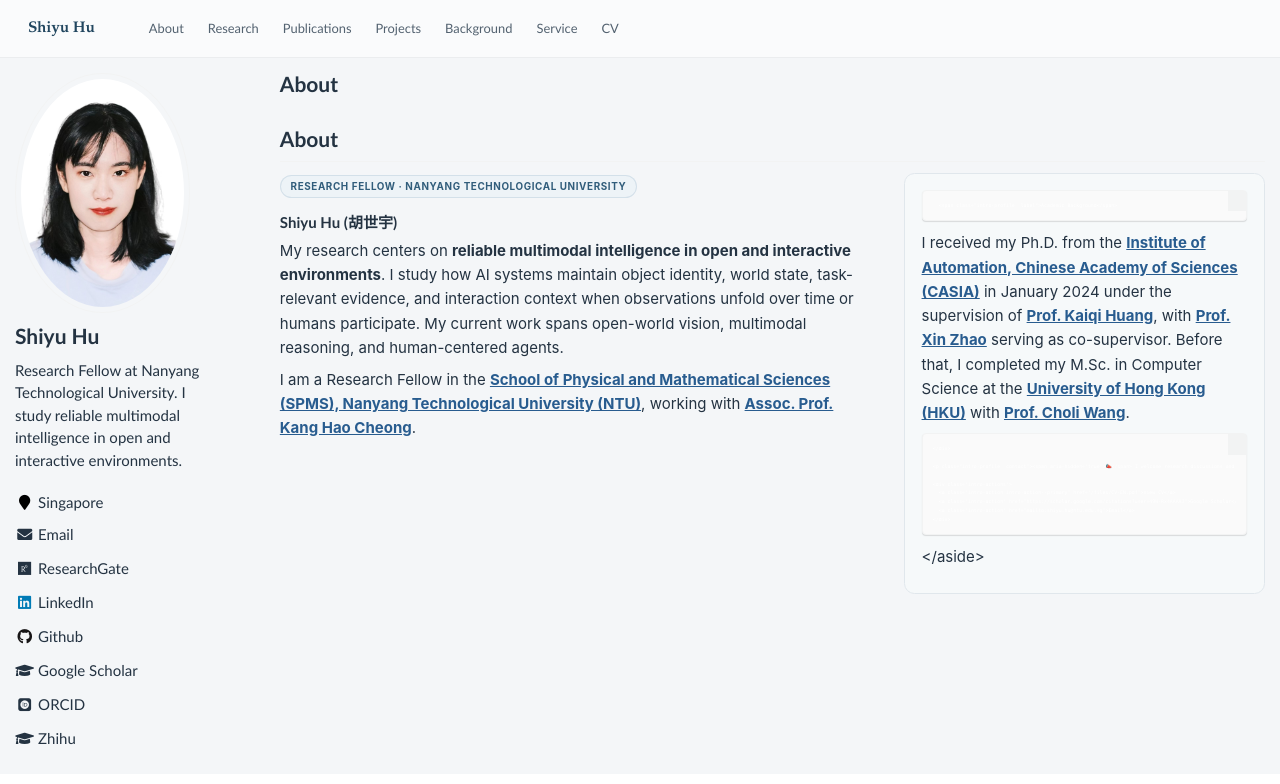
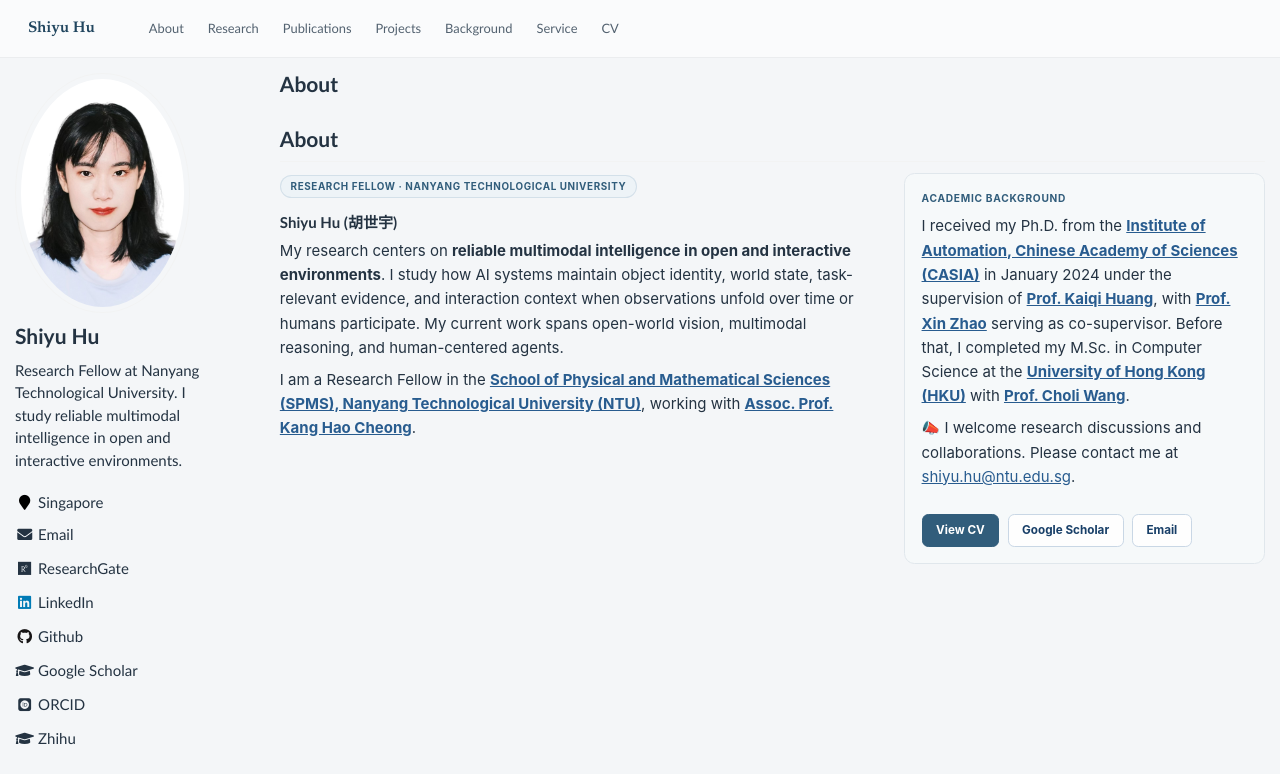
Before and after one commit to huuuuusy/huuuuusy.github.io, a Jekyll site: the page built from _pages/includes/intro.md, in a window 1280 px wide. Shown: the top 784 px of the page. Built offline with Jekyll 4.4.1, drawn with Linux system fonts in a browser that asks for light colours; some web fonts are replaced; our own code applies the rules of GitHub Pages for plain Markdown files.

Commit message:
Fix intro markup rendering

```diff
--- a/_pages/includes/intro.md
+++ b/_pages/includes/intro.md
@@ -1,32 +1,22 @@
 # About
 
 <div class="intro-grid">
-  <div class="intro-primary" markdown="1">
-
+<div class="intro-primary">
 <span class="intro-kicker">Research Fellow · Nanyang Technological University</span>
-
-### Shiyu Hu (胡世宇)
-
-My research centers on **reliable multimodal intelligence in open and interactive environments**. I study how AI systems maintain object identity, world state, task-relevant evidence, and interaction context when observations unfold over time or humans participate. My current work spans open-world vision, multimodal reasoning, and human-centered agents.
-
-I am a Research Fellow in the **[School of Physical and Mathematical Sciences (SPMS), Nanyang Technological University (NTU)](https://www.ntu.edu.sg/spms)**, working with **[Assoc. Prof. Kang Hao Cheong](https://dr.ntu.edu.sg/cris/rp/rp02319)**.
-
-  </div>
-
-  <aside class="intro-profile" aria-label="Academic background and profile links">
-    <div class="intro-profile__item" markdown="1">
-      <span class="intro-profile__label">Academic Background</span>
-
-I received my Ph.D. from the **[Institute of Automation, Chinese Academy of Sciences (CASIA)](http://english.ia.cas.cn/)** in January 2024 under the supervision of **[Prof. Kaiqi Huang](https://people.ucas.ac.cn/~huangkaiqi)**, with **[Prof. Xin Zhao](https://www.xinzhaoai.com/)** serving as co-supervisor. Before that, I completed my M.Sc. in Computer Science at the **[University of Hong Kong (HKU)](https://www.cs.hku.hk/)** with **[Prof. Choli Wang](https://www.cs.hku.hk/people/academic-staff/clwang)**.
-
-    </div>
-
-    <p class="intro-profile__contact"><span aria-hidden="true">📣</span> I welcome research discussions and collaborations. Please contact me at <a href="mailto:shiyu.hu@ntu.edu.sg">shiyu.hu@ntu.edu.sg</a>.</p>
-
-    <div class="intro-actions">
-      <a class="intro-action intro-action--primary" href="/files/CV-EN.pdf">View CV</a>
-      <a class="intro-action" href="https://scholar.google.com/citations?user=49W-Rx4AAAAJ">Google Scholar</a>
-      <a class="intro-action" href="mailto:shiyu.hu@ntu.edu.sg">Email</a>
-    </div>
-  </aside>
+<h3>Shiyu Hu (胡世宇)</h3>
+<p>My research centers on <strong>reliable multimodal intelligence in open and interactive environments</strong>. I study how AI systems maintain object identity, world state, task-relevant evidence, and interaction context when observations unfold over time or humans participate. My current work spans open-world vision, multimodal reasoning, and human-centered agents.</p>
+<p>I am a Research Fellow in the <strong><a href="https://www.ntu.edu.sg/spms">School of Physical and Mathematical Sciences (SPMS), Nanyang Technological University (NTU)</a></strong>, working with <strong><a href="https://dr.ntu.edu.sg/cris/rp/rp02319">Assoc. Prof. Kang Hao Cheong</a></strong>.</p>
 </div>
+<aside class="intro-profile" aria-label="Academic background and profile links">
+<div class="intro-profile__item">
+<span class="intro-profile__label">Academic Background</span>
+<p>I received my Ph.D. from the <strong><a href="http://english.ia.cas.cn/">Institute of Automation, Chinese Academy of Sciences (CASIA)</a></strong> in January 2024 under the supervision of <strong><a href="https://people.ucas.ac.cn/~huangkaiqi">Prof. Kaiqi Huang</a></strong>, with <strong><a href="https://www.xinzhaoai.com/">Prof. Xin Zhao</a></strong> serving as co-supervisor. Before that, I completed my M.Sc. in Computer Science at the <strong><a href="https://www.cs.hku.hk/">University of Hong Kong (HKU)</a></strong> with <strong><a href="https://www.cs.hku.hk/people/academic-staff/clwang">Prof. Choli Wang</a></strong>.</p>
+</div>
+<p class="intro-profile__contact"><span aria-hidden="true">📣</span> I welcome research discussions and collaborations. Please contact me at <a href="mailto:shiyu.hu@ntu.edu.sg">shiyu.hu@ntu.edu.sg</a>.</p>
+<div class="intro-actions">
+<a class="intro-action intro-action--primary" href="/files/CV-EN.pdf">View CV</a>
+<a class="intro-action" href="https://scholar.google.com/citations?user=49W-Rx4AAAAJ">Google Scholar</a>
+<a class="intro-action" href="mailto:shiyu.hu@ntu.edu.sg">Email</a>
+</div>
+</aside>
+</div>
```
